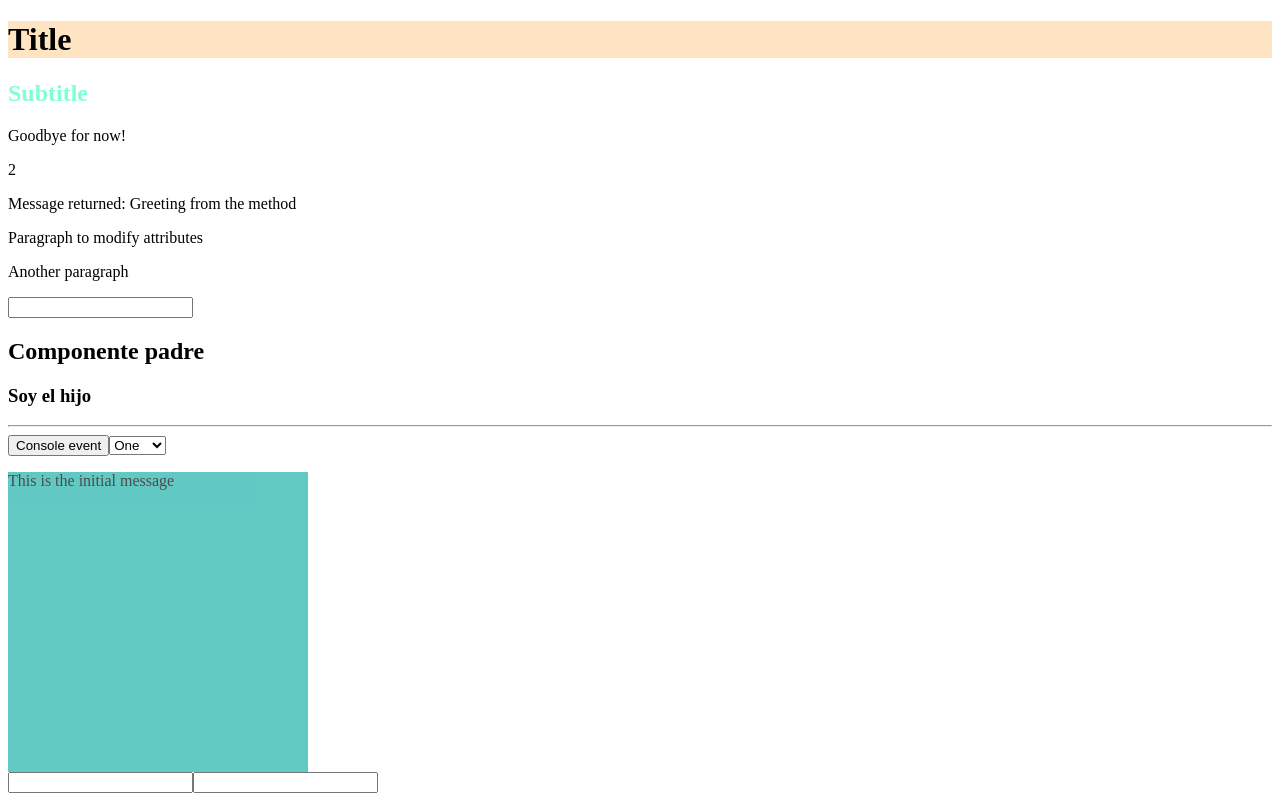
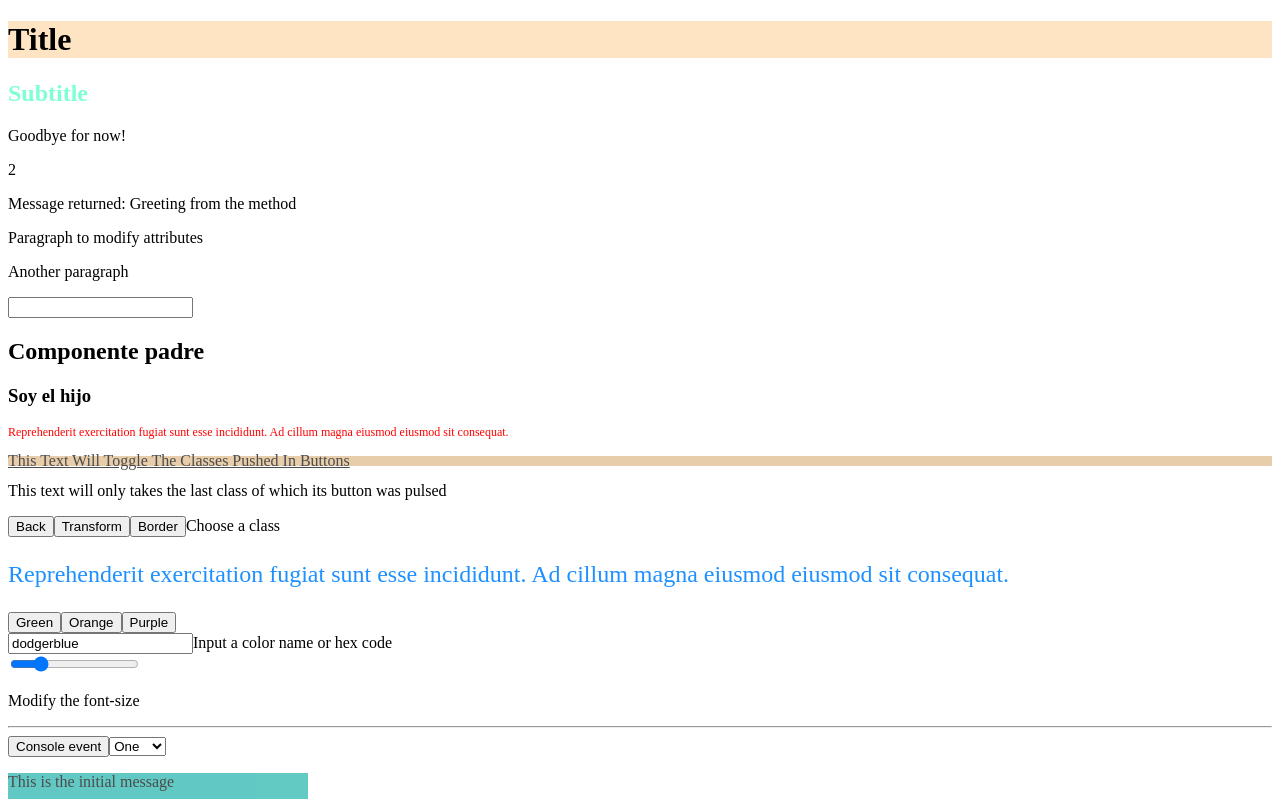
Before and after one commit to triciopa/angular-course, an Angular app: page / in a window 1280 px wide. Shown: the top 799 px of the page. Built offline with nearby package versions, Linux system fonts and the light colour scheme.

Commit message:
ngStyle and ngClass

```diff
--- a/src/app/child/child.component.html
+++ b/src/app/child/child.component.html
@@ -1 +1,34 @@
 <h3>Soy el hijo</h3>
+<p [ngStyle]="{color: 'red', fontSize: '12px'}">
+  Reprehenderit exercitation fugiat sunt esse incididunt.
+  Ad cillum magna eiusmod eiusmod sit consequat.
+</p>
+<div>
+  <p [ngClass]="classProp">
+    This text will toggle the classes pushed in buttons</p>
+  <p [ngClass]="{ back: (selectedClass === 'back'), transform: (selectedClass === 'transform'), border: (selectedClass === 'border')}">
+    This text will only takes the last class of which its button was pulsed</p>
+  <button (click)="changeClass('back')">Back</button>
+  <button (click)="changeClass('transform')">Transform</button>
+  <button (click)="changeClass('border')">Border</button>
+  <span>Choose a class</span>
+</div>
+
+<div>
+  <p [ngStyle]="parProp">
+    Reprehenderit exercitation fugiat sunt esse incididunt.
+    Ad cillum magna eiusmod eiusmod sit consequat.
+  </p>
+  <button (click)="changeColor('g')">Green</button>
+  <button (click)="changeColor('o')">Orange</button>
+  <button (click)="changeColor('p')">Purple</button>
+  <div>
+    <input type="text" [(ngModel)]="parProp.color">
+    <span>Input a color name or hex code</span>
+  </div>
+  <input type="range" min="18" max="48" step="2"
+   [value]="parProp.fontSize.slice(0,-2)"
+   (change)="onRange($event)">
+  <p>Modify the font-size</p>
+
+</div>
--- a/src/app/child/child.component.scss
+++ b/src/app/child/child.component.scss
@@ -0,0 +1,18 @@
+.back {
+  background-color: burlywood;
+  opacity: 70%;
+  line-height: 10px;
+}
+
+.transform {
+  text-decoration: underline;
+  text-transform: capitalize;
+}
+
+.border {
+  border: solid 2px gray;
+  height: 20px;
+  display: flex;
+  align-items: center;
+  padding: 10px;
+}
--- a/src/app/child/child.component.ts
+++ b/src/app/child/child.component.ts
@@ -7,9 +7,75 @@ import { Component, OnInit } from '@angular/core';
 })
 export class ChildComponent implements OnInit {
 
-  constructor() { }
+  parProp: any;
+  classProp: string[];
+  selectedClass: string;
+
+  constructor() {
+    this.parProp = {
+      color: 'dodgerblue',
+      fontSize: '24px'
+    }
+
+    this.classProp = [];
+    this.classProp.push('back');
+    this.classProp.push('transform');
+
+    this.selectedClass = '';
+   }
 
   ngOnInit(): void {
   }
 
+  changeColor(pColor: string) {
+    switch (pColor) {
+      case 'g':
+        this.parProp.color = 'green';
+        break;
+      case 'o':
+        this.parProp.color = 'orange';
+        break;
+      case 'p':
+        this.parProp.color = 'purple';
+        break;
+    }
+  }
+
+  changeClass(pClass: string) {
+    switch (pClass) {
+      case 'back':
+        if (this.classProp.includes('back')) {
+          let index = this.classProp.indexOf('back');
+          this.classProp.splice(index, 1);
+        } else {
+          this.classProp.push('back');
+        }
+        this.selectedClass = 'back';
+        break;
+      case 'transform':
+      if (this.classProp.includes('transform')) {
+        let index = this.classProp.indexOf('transform');
+        this.classProp.splice(index, 1);
+      } else {
+        this.classProp.push('transform');
+      }
+      this.selectedClass = 'transform';
+        break;
+      case 'border':
+      if (this.classProp.includes('border')) {
+        let index = this.classProp.indexOf('border');
+        this.classProp.splice(index, 1);
+      } else {
+        this.classProp.push('border');
+      }
+      this.selectedClass = 'border';
+        break;
+    }
+  }
+
+    onRange($event: any) {
+      this.parProp.fontSize = `${$event.target.value}px`
+    }
+
+
 }
```
